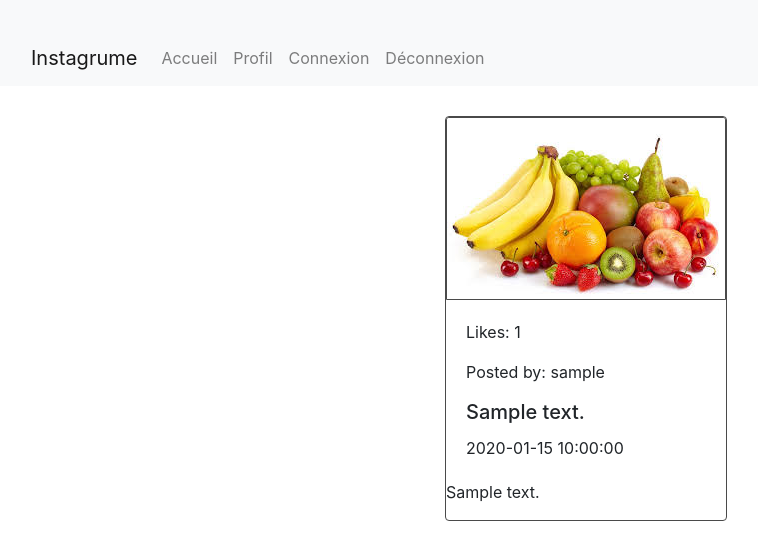
After one commit to hugolagouardat/instagrume_groupe2_client, a Symfony app: template templates/accueil/index.html.twig in a window 1280 px wide. The commit adds this page. Shown: the top 560 px of the page, without its empty margins (54-812 px from the left). Run offline with Twig, Linux system fonts and the light colour scheme; the template is opened without the code that fills it: most values are stand-ins (such as "Sample title", 1, 10 or a date in 2020); some libraries are stand-ins or nearby versions.

Commit message:
Avancement de la page d'accueil

```diff
--- /dev/null
+++ b/public/css/accueil.css
@@ -0,0 +1,40 @@
+
+@media (min-width: 768px) {
+    .row {
+        display: flex;
+        flex-wrap: wrap;
+    }
+
+    .col-md-6 {
+        flex: 0 0 100%;
+        max-width: 900px;
+    }
+}
+
+.container {
+    display: flex;
+    justify-content: center;
+    margin-top: 30px;
+}
+
+.row {
+    display: flex;
+    justify-content: center;
+    gap: 30px;
+}
+
+
+
+.card {
+    width: 100%; /* Largeur maximale pour s'adapter à la grille */
+    max-width: 100%; /* Largeur maximale fixée pour les posts */
+    border: 1px solid #4a4a4a;
+}
+
+.card img {
+    max-width: 100%;
+    max-height: 100%;
+    width: auto;
+    height: auto;
+    border: 1px solid #4a4a4a;
+}
--- /dev/null
+++ b/templates/accueil/index.html.twig
@@ -0,0 +1,36 @@
+{% extends 'parent.html.twig' %}
+
+{% block stylesheets %}
+    <link rel="stylesheet" href="{{ asset('css/accueil.css') }}" type="text/css">
+{% endblock %}
+
+{% block content %}
+    <div class="container">
+        <div class="row">
+            {% for photo in allPhotos %}
+                <div class="col-md-6 col-lg-6 mb-6">
+                    <div class="card">
+                        <img src="{{ asset('images/image1.jpg') }}" class="card-img-top img-fluid" alt="Photo">
+                        <div class="card-body">
+                            <p class="card-text">Likes: {{ photo.likesCount }}</p>
+                            {% if photo.user %}
+                                <p class="card-text">Posted by: {{ photo.user.username }}</p>
+                            {% else %}
+                                <p class="card-text">Unknown User</p>
+                                <!-- Gestion si l'utilisateur est introuvable -->
+                            {% endif %}
+                            <h5 class="card-title">{{ photo.description }}</h5>
+                            <p class="card-text">{{ photo.datePoste }}</p>
+                        </div>
+
+                        {% for comment in allComments %}
+
+                            <p class="card-comment">{{ comment.description }}</p>
+
+                        {% endfor %}
+                    </div>
+                </div>
+            {% endfor %}
+        </div>
+    </div>
+{% endblock %}
--- a/templates/navigation.html.twig
+++ b/templates/navigation.html.twig
@@ -5,20 +5,20 @@
             <span class="navbar-toggler-icon"></span>
         </button>
         <div class="collapse navbar-collapse" id="navbarNav">
-            <ul class="navbar-nav">
+            <ul class="navbar-nav me-auto">
                 <li class="nav-item">
-                    <a class="nav-link" href="/accueil">Accueil</a>
+                    <a class="nav-link" href="#">Accueil</a>
                 </li>
             </ul>
             <ul class="navbar-nav">
                 <li class="nav-item">
-                    <a class="nav-link" href="/profil">Profil</a>
+                    <a class="nav-link" href="#">Profil</a>
                 </li>
                 <li class="nav-item">
-                    <a class="nav-link" href="/notifications">Connexion</a>
+                    <a class="nav-link" href="#">Connexion</a>
                 </li>
                 <li class="nav-item">
-                    <a class="nav-link" href="/messages">Déconnexion</a>
+                    <a class="nav-link" href="#">Déconnexion</a>
                 </li>
             </ul>
         </div>
```
Also changed, not shown: src/Controller/AccueilController.php (+9 -8 lines), templates/accueil.html.twig (deleted, +0 -8 lines), public/images/image1.jpg (added).
